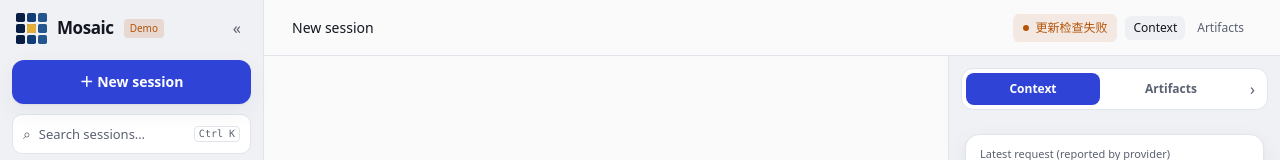
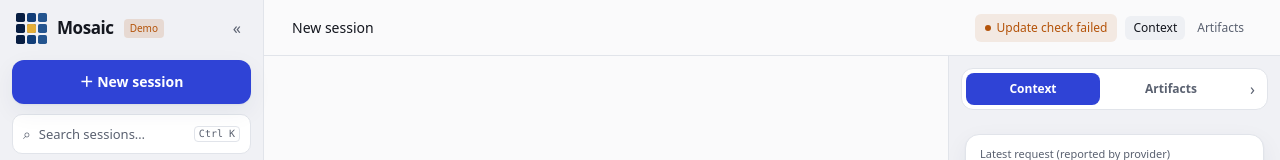
Before and after one commit to crazyjums/mosaic, a React (Vite) app in the folder frontend/: page / in a window 1280 px wide. Shown: the top 160 px of the page. Built offline with nearby package versions, Linux system fonts and the light colour scheme.

Commit message:
i18n(update): translate actionable update-check errors

```diff
--- a/frontend/src/i18n.ts
+++ b/frontend/src/i18n.ts
@@ -202,6 +202,10 @@ export const EN: Record<string, string> = {
   "更新包经过签名校验：只有用发布者私钥签名的版本才会被安装。检查更新只会访问发布服务器，不会上传你的任何数据。": "Updates are signature-verified: only builds signed with the publisher's private key are installed. Checking for updates only contacts the release server and uploads none of your data.",
   "更新说明": "Release notes",
   "检查更新": "Check for updates",
+  "更新检查失败": "Update check failed",
+  "更新检查失败，点击重试": "Update check failed — click to retry",
+  "更新检查失败：{reason}；点击查看详情": "Update check failed: {reason}. Click for details",
+  "启动时、每 15 分钟和返回窗口时检查": "Check at startup, every 15 minutes, and on return",
   "版本历史": "Version history",
   "当前": "Current",
   "正在下载 {p}%（{a} / {b}）": "Downloading {p}% ({a} / {b})",
```
